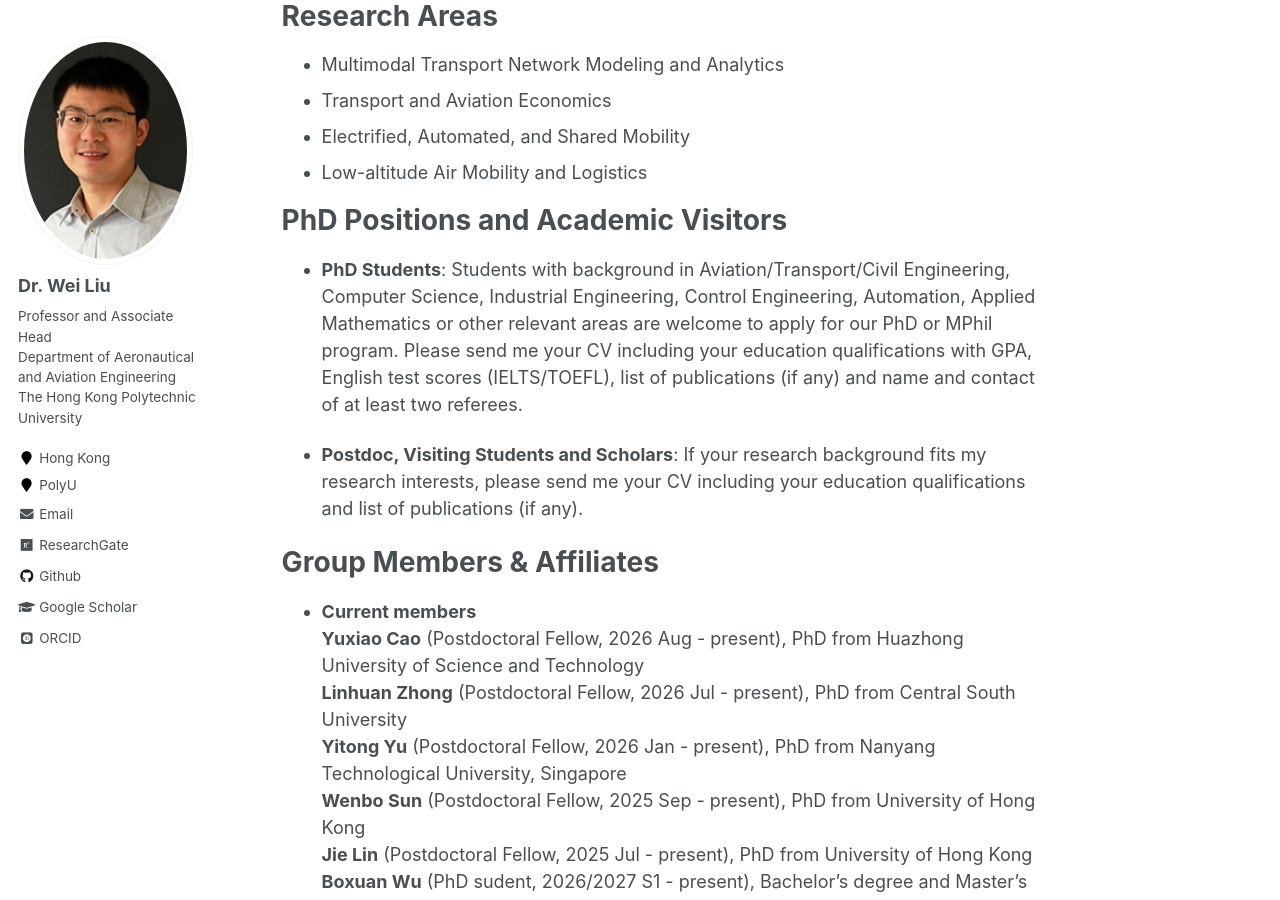
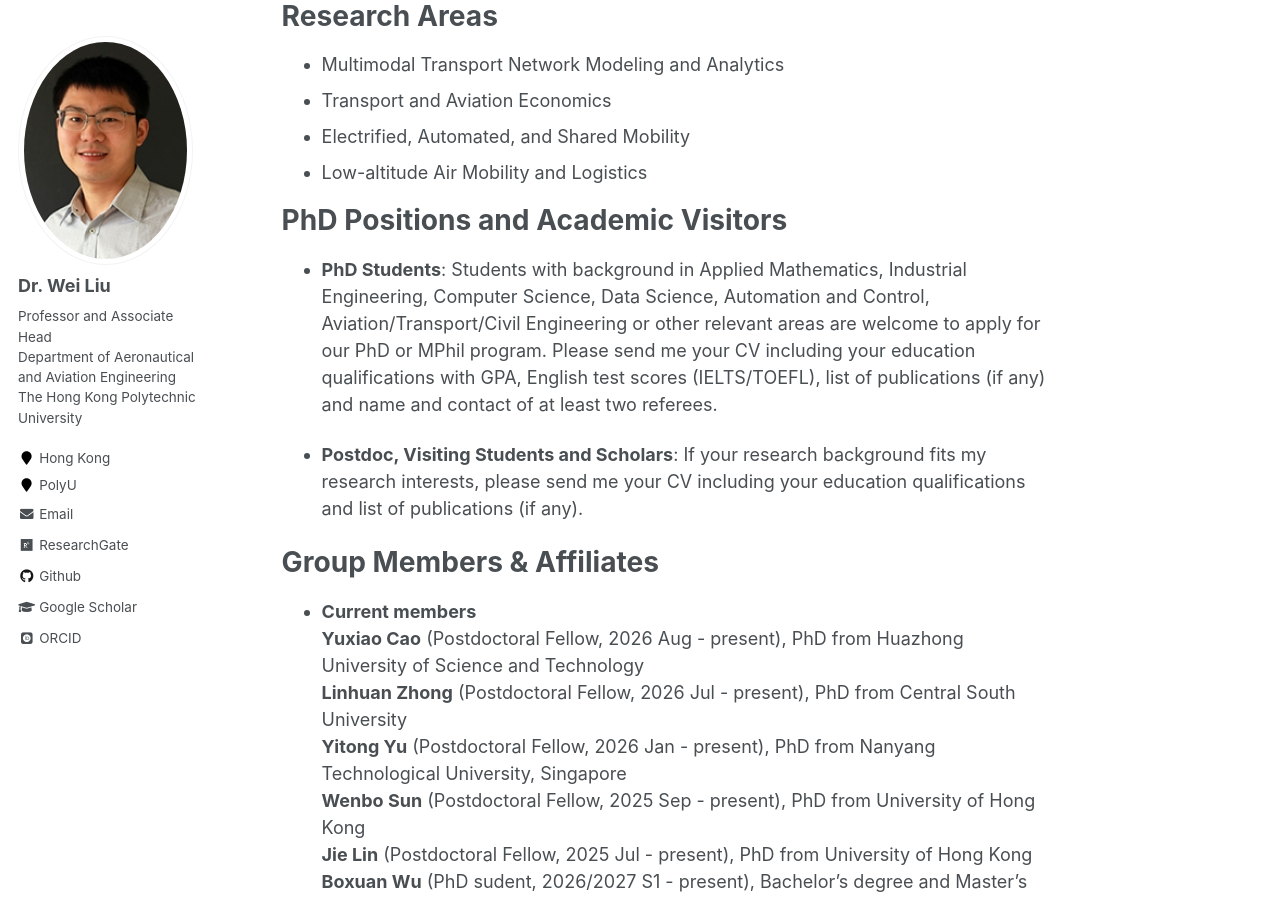
Before and after one commit to weiliu2016/weiliu2016.github.io, a Jekyll site: the page built from _pages/about.md, in a window 1280 px wide and 900 px high, scrolled down 666 px. Built offline with Jekyll 4.4.1, drawn with Linux system fonts in a browser that asks for light colours; some web fonts are replaced; formulas are drawn with MathJax 3.

Commit message:
Update about.md

```diff
--- a/_pages/about.md
+++ b/_pages/about.md
@@ -21,7 +21,7 @@ Research Areas
 
 PhD Positions and Academic Visitors
 ======
-- **PhD Students**: Students with background in Aviation/Transport/Civil Engineering, Computer Science, Industrial Engineering, Control Engineering, Automation, Applied Mathematics or other relevant areas are welcome to apply for our PhD or MPhil program. Please send me your CV including your education qualifications with GPA, English test scores (IELTS/TOEFL), list of publications (if any) and name and contact of at least two referees.
+- **PhD Students**: Students with background in Applied Mathematics, Industrial Engineering, Computer Science, Data Science, Automation and Control, Aviation/Transport/Civil Engineering or other relevant areas are welcome to apply for our PhD or MPhil program. Please send me your CV including your education qualifications with GPA, English test scores (IELTS/TOEFL), list of publications (if any) and name and contact of at least two referees.
 
 - **Postdoc, Visiting Students and Scholars**: If your research background fits my research interests, please send me your CV including your education qualifications and list of publications (if any).
 
```
